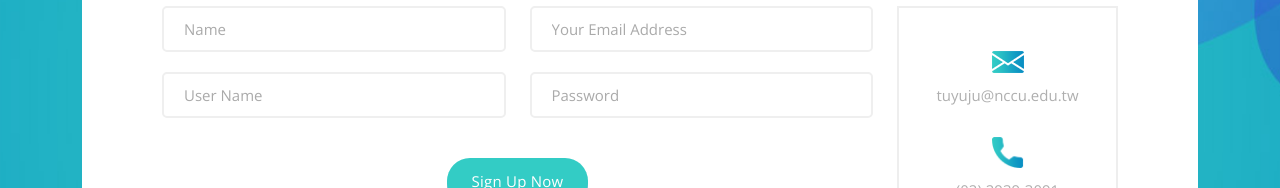
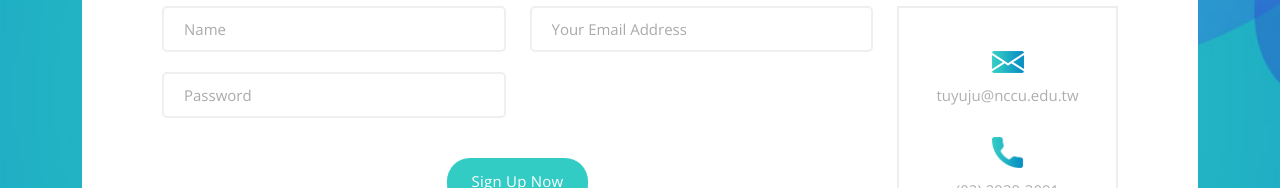
Before and after one commit to hsuyujie91/System-Analysis, a plain HTML site: page registerpage.html in a window 1280 px wide. Shown: the part 492-680 px from the top of the page. Drawn offline with nearby package versions, Linux system fonts and the light colour scheme.

Commit message:
remove unnecessary textfield in RegisterPage

```diff
--- a/registerpage.html
+++ b/registerpage.html
@@ -101,11 +101,7 @@ https://templatemo.com/tm-563-seo-dream
                       <input type="text" name="email" id="email" pattern="[^ @]*@[^ @]*" placeholder="Your Email Address" required="">
                     </fieldset>
                   </div>
-                  <div class="col-lg-6">
-                    <fieldset>
-                      <input type="text" name="userName" id="userName" placeholder="User Name" autocomplete="on" required>
-                    </fieldset>
-                  </div>
+
                   <div class="col-lg-6">
                     <fieldset>
                       <input type="password" name="password" id="password" placeholder="Password">
```
